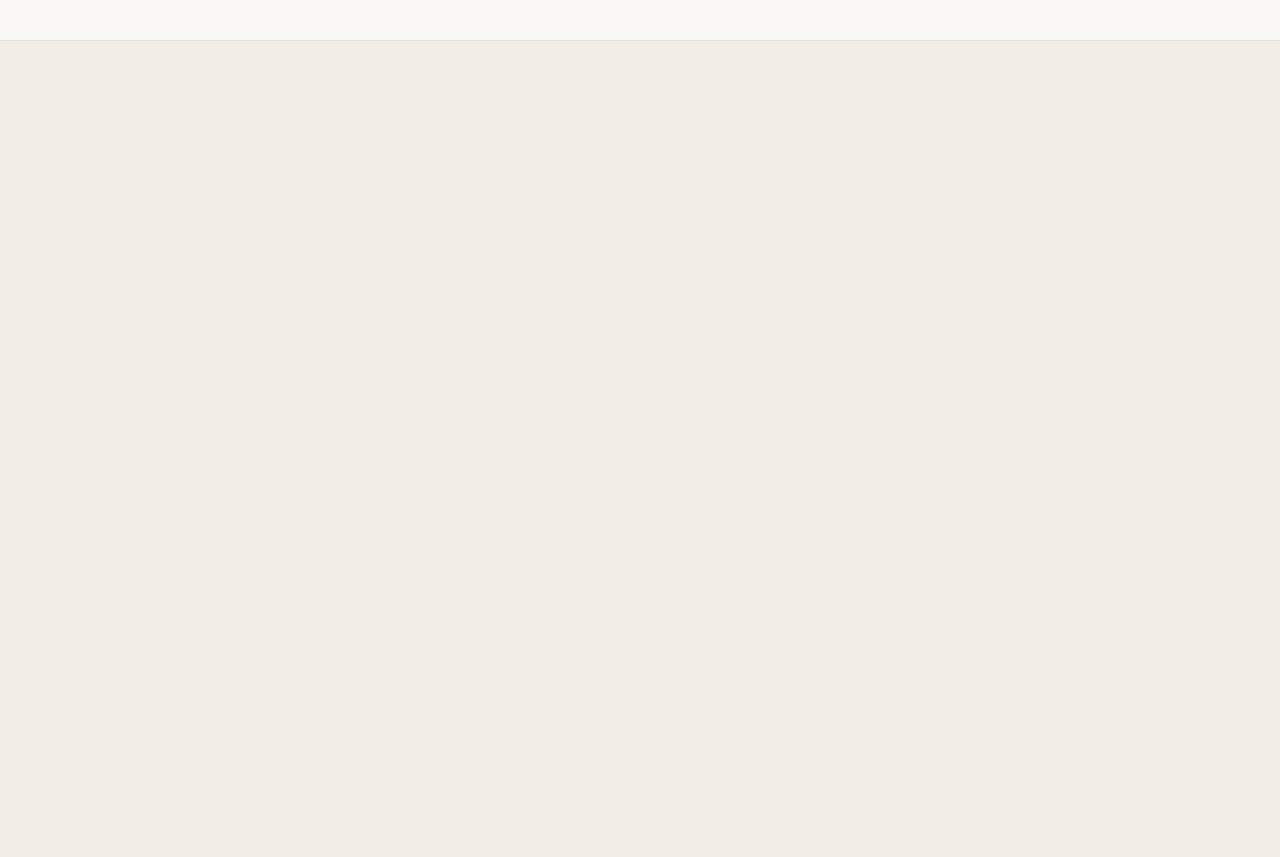
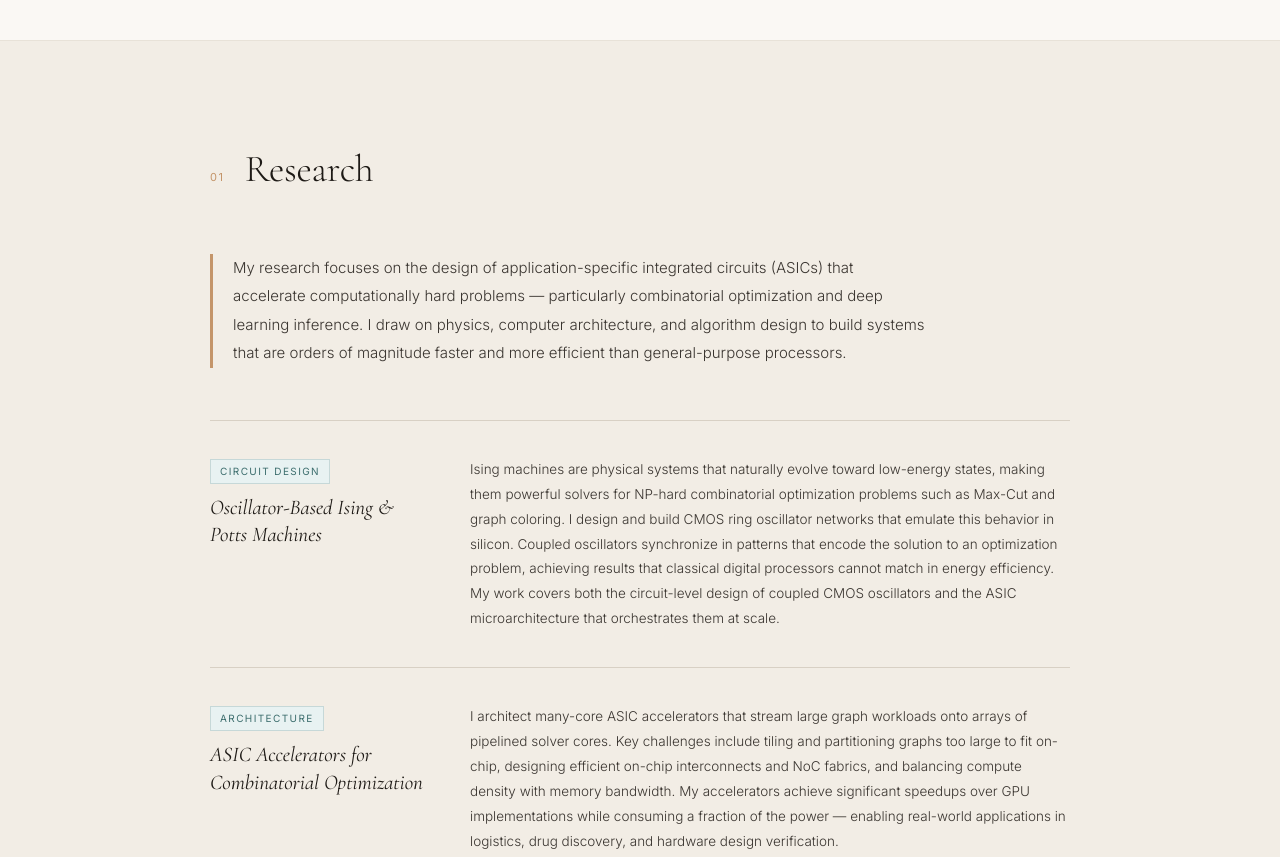
Before and after one commit to egegonul/egegonul.github.io, a plain HTML site: page index.html in a window 1280 px wide. Shown: the part 760-1617 px from the top of the page. Drawn offline with nearby package versions, Linux system fonts and the light colour scheme.

Commit message:
Update index.html

```diff
--- a/index.html
+++ b/index.html
@@ -804,9 +804,21 @@
   </div>
 </footer>
 
-<script data-cfasync="false" src="/cdn-cgi/scripts/5c5dd728/cloudflare-static/email-decode.min.js"></script><script>
+<script>
   const reveals = document.querySelectorAll('.reveal');
   const observer = new IntersectionObserver((entries) => {
     entries.forEach(entry => {
       if (entry.isIntersecting) {
-        entry.targe
+        entry.target.classList.add('visible');
+        observer.unobserve(entry.target);
+      }
+    });
+  }, { threshold: 0, rootMargin: '0px 0px -40px 0px' });
+  reveals.forEach(el => observer.observe(el));
+
+  setTimeout(() => {
+    reveals.forEach(el => el.classList.add('visible'));
+  }, 2000);
+</script>
+</body>
+</html>
```
